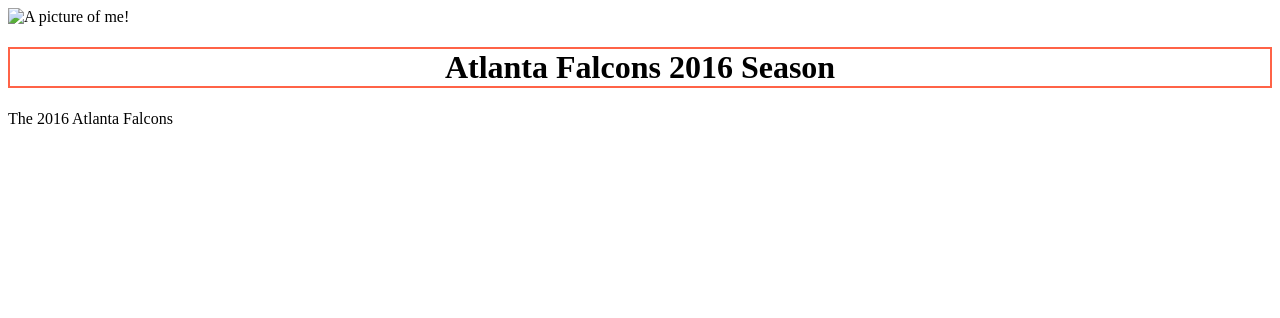
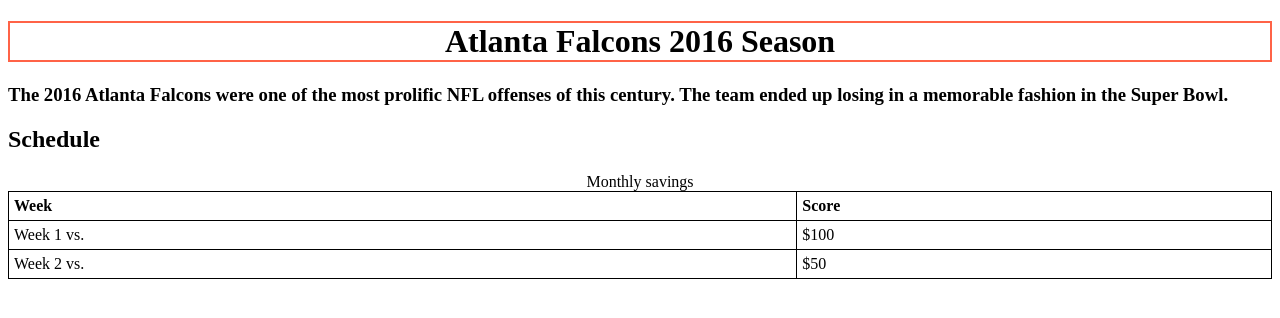
Before and after one commit to cea41023/FinalProject, a plain HTML site: page index.html in a window 1280 px wide. Drawn offline with Linux system fonts and the light colour scheme.

Commit message:
Update index.html

```diff
--- a/index.html
+++ b/index.html
@@ -6,9 +6,39 @@
 <style type="text/css">
 </style>
 </head>
-<IMG src= "JulioBanner.jpg" alt= "A picture of me!">
 <h1 STYLE= "text-align:center;border:2px solid Tomato;"> Atlanta Falcons 2016 Season </h1>
 <body>
-<p>The 2016 Atlanta Falcons </p>
+<p><h3>The 2016 Atlanta Falcons were one of the most prolific NFL offenses of this century. The team ended up losing in a memorable fashion in the Super Bowl. </h3></p>
+
+<style>
+table, th, td {
+    border: 1px solid black;
+    border-collapse: collapse;
+}
+th, td {
+    padding: 5px;
+    text-align: left;
+}
+</style>
+</head>
+<body>
+
+<h2>Schedule</h2>
+
+<table style="width:100%">
+  <caption>Monthly savings</caption>
+  <tr>
+    <th>Week</th>
+    <th>Score</th>
+  </tr>
+  <tr>
+    <td>Week 1 vs.</td>
+    <td>$100</td>
+  </tr>
+  <tr>
+    <td>Week 2 vs.</td>
+    <td>$50</td>
+  </tr>
+</table>
 </body>
 </html>
```
